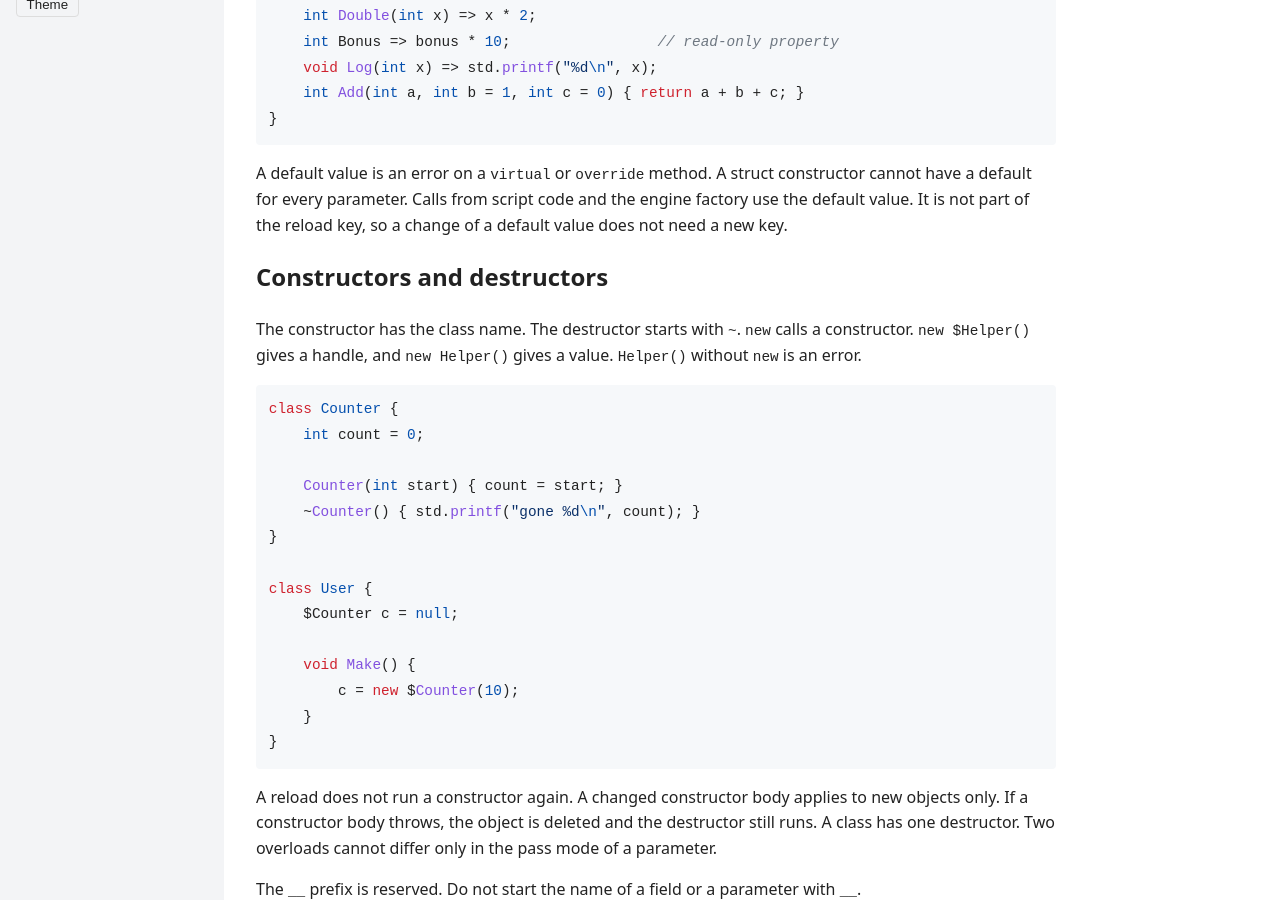
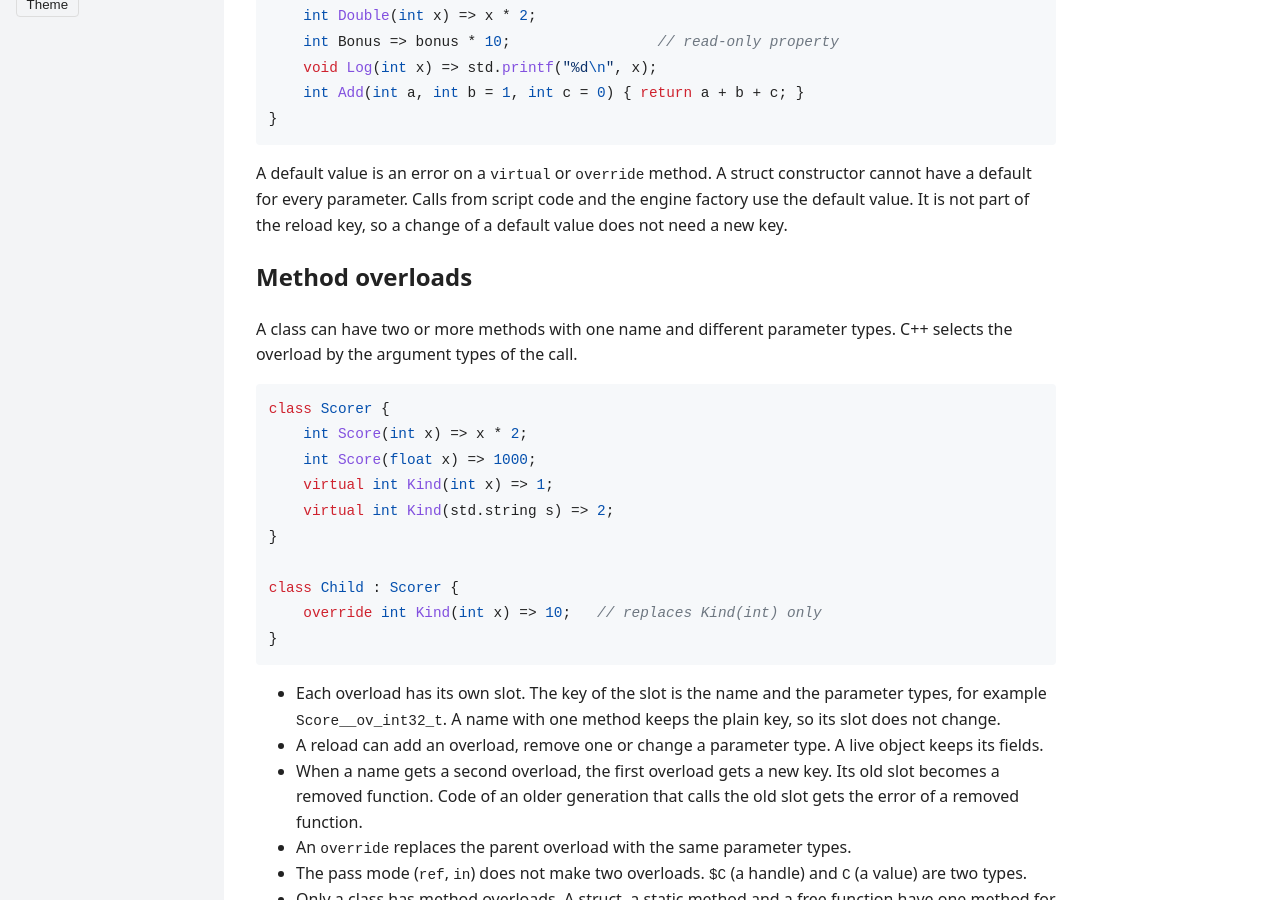
Before and after one commit to rokups/hotpp, a Jekyll site: the page built from doc/classes.md, in a window 1280 px wide and 900 px high, scrolled down 1375 px. Built offline with Jekyll 4.4.1, drawn with Linux system fonts in a browser that asks for light colours; some of the changed text lies outside the part shown.

Commit message:
Document method overloads (G17)
Add the section "Method overloads" to the class guide: the slot keys, the reload rules and the errors.

````diff
--- a/doc/classes.md
+++ b/doc/classes.md
@@ -54,6 +54,36 @@ class Calc {
 ```
 
 A default value is an error on a `virtual` or `override` method. A struct constructor cannot have a default for every parameter. Calls from script code and the engine factory use the default value. It is not part of the reload key, so a change of a default value does not need a new key.
+
+## Method overloads
+
+A class can have two or more methods with one name and different parameter types. C++ selects the overload by the argument types of the call.
+
+```hot
+class Scorer {
+    int Score(int x) => x * 2;
+    int Score(float x) => 1000;
+    virtual int Kind(int x) => 1;
+    virtual int Kind(std.string s) => 2;
+}
+
+class Child : Scorer {
+    override int Kind(int x) => 10;   // replaces Kind(int) only
+}
+```
+
+- Each overload has its own slot. The key of the slot is the name and the parameter types, for example `Score__ov_int32_t`. A name with one method keeps the plain key, so its slot does not change.
+- A reload can add an overload, remove one or change a parameter type. A live object keeps its fields.
+- When a name gets a second overload, the first overload gets a new key. Its old slot becomes a removed function. Code of an older generation that calls the old slot gets the error of a removed function.
+- An `override` replaces the parent overload with the same parameter types.
+- The pass mode (`ref`, `in`) does not make two overloads. `$C` (a handle) and `C` (a value) are two types.
+- Only a class has method overloads. A struct, a static method and a free function have one method for each name.
+
+| Mistake | Error |
+|---|---|
+| Two overloads with the same parameter types | `function '<name>' is declared twice with the same parameter types` |
+| A child class adds an overload to a name of the parent | `function '<name>' adds an overload to the overloads of '<parent>'; declare all overloads of a name in one class` |
+| More than one overload fits the call | `the call of '<Class>.<name>' fits more than one overload. Convert the argument to the parameter type of one overload` |
 
 ## Constructors and destructors
 
````
